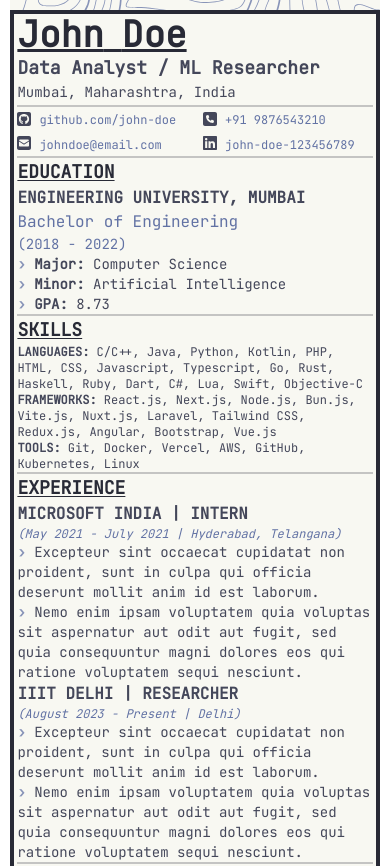
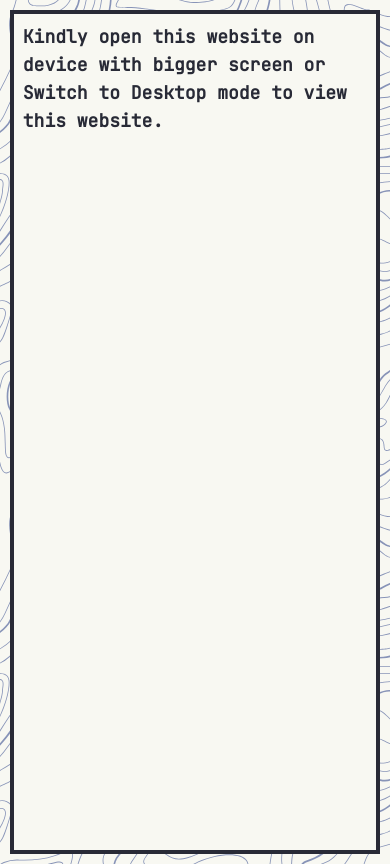
Before and after one commit to pujan-modha/print-resume, a React (Vite) app: page / in a window 390 px wide. Shown: the top 866 px of the page. Built offline with nearby package versions, Linux system fonts and the light colour scheme.

Commit message:
Responsive fixes

```diff
--- a/src/App.tsx
+++ b/src/App.tsx
@@ -10,6 +10,7 @@ import ExperiencePrint from "./components/ExperiencePrint.tsx";
 import ProjectsPrint from "./components/ProjectsPrint.tsx";
 import CertificationsPrint from "./components/CertificationsPrint.tsx";
 import AchievementsPrint from "./components/AchievementsPrint.tsx";
+import MediaQuery from "react-responsive";
 
 function Print() {
     const [title] = useState(HeaderFullName);
@@ -18,8 +19,17 @@ function Print() {
     });
     return (
         <>
-            <div className='mx-[2.5%] md:mx-auto py-[2.5%] print:py-0 md:bg-fixed' id='bg-pattern'>
-                <div className='text-foreground bg-background font-mono box-border max-w-3xl mx-auto print:border-none border-4 border-foreground w-full'>
+            <div className='px-[2.5%] md:mx-auto py-[2.5%] print:py-0 md:bg-fixed' id='bg-pattern'>
+                <div className='h-screen md:h-full text-foreground bg-background font-mono box-border max-w-3xl mx-auto print:border-none border-4 border-foreground w-full'>
+                    <MediaQuery maxWidth={768}>
+                        <div className='print:hidden p-[2.5%]'>
+                            <p className='text-lg font-semibold'>
+                                Kindly open this website on device with bigger screen or Switch to Desktop mode to view this website.
+                            </p>
+                        </div>
+                    </MediaQuery>
+                    <MediaQuery minWidth={768}>
+                        <div>
                             <HeaderPrint/>
                             <div className='px-[1%]'>
                                 <HorizontalRulePrint/>
@@ -43,6 +53,8 @@ function Print() {
                                 <hr className='mx-auto border-2 border-opacity-50 border-primary my-[1%]'/>
                             </div>
                         </div>
+                    </MediaQuery>
+                </div>
             </div>
         </>
     )
```
Lines whose indentation alone changed are shown as unchanged.
